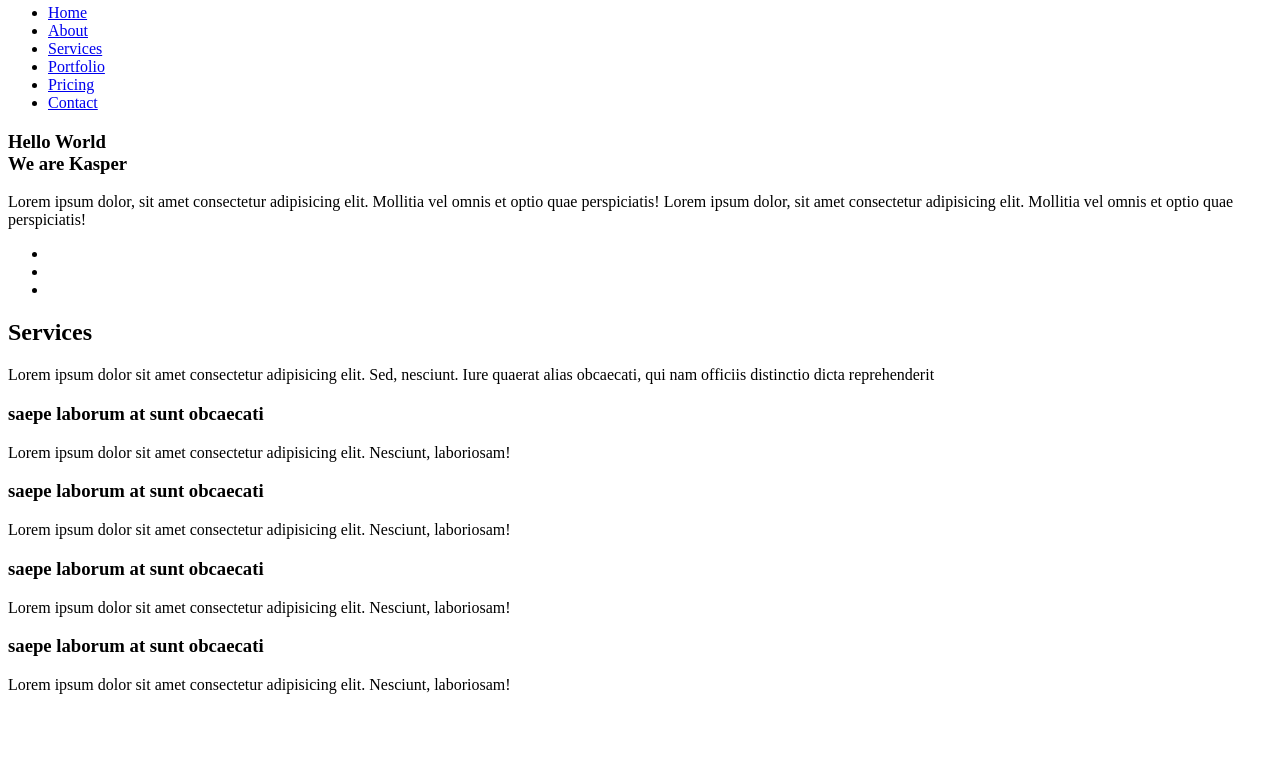
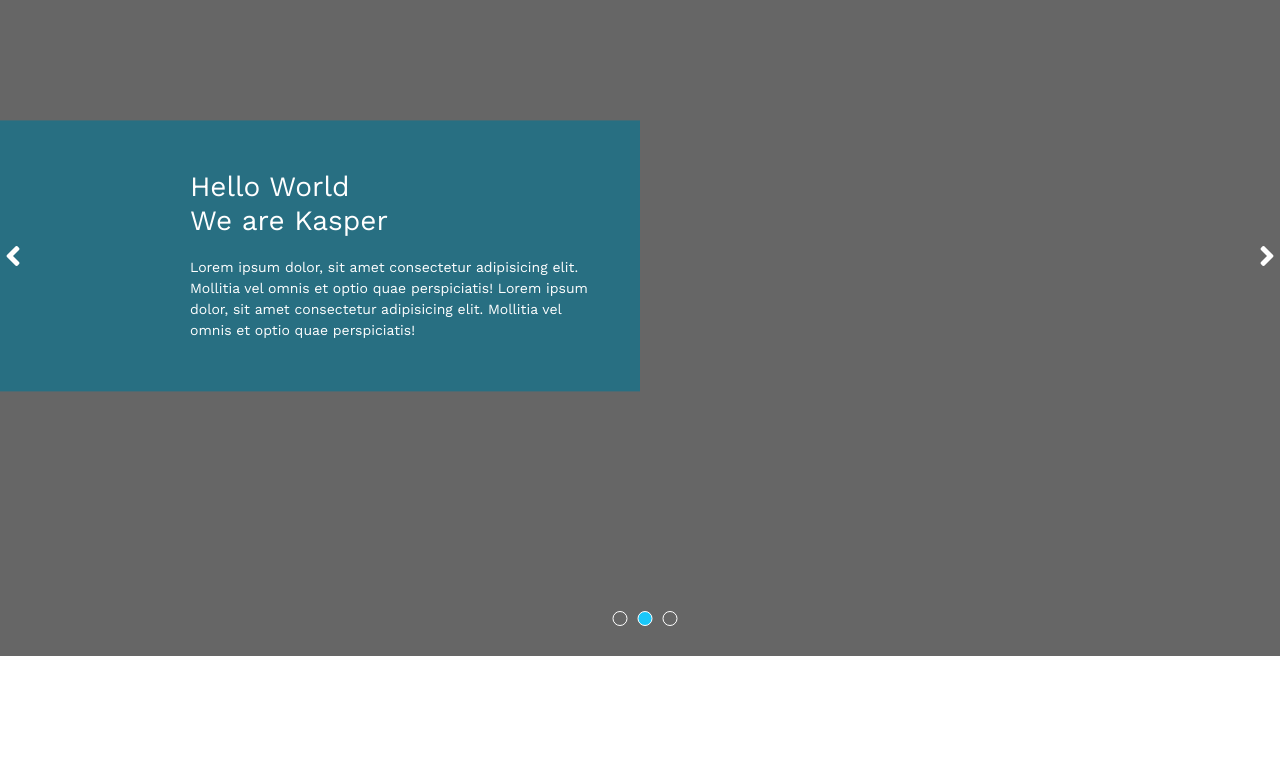
Before and after one commit to eslamsaadh/HTML-CSS-responsive-temp2, a plain HTML site: page index.html in a window 1280 px wide. Shown: the part 144-927 px from the top of the page. Drawn offline with nearby package versions, Linux system fonts and the light colour scheme; the site is published under a folder, as on GitHub Pages, so addresses that start at the root find nothing.

Commit message:
Update index.html

```diff
--- a/index.html
+++ b/index.html
@@ -6,11 +6,11 @@
     <meta name="viewport" content="width=device-width, initial-scale=1.0">
     <title>Kasper</title>
     <!-- Normalize Style File -->
-    <link rel="stylesheet" href="/css/normalize.css" />
+    <link rel="stylesheet" href="./css/normalize.css" />
     <!-- Font Awesome File  -->
-    <link rel="stylesheet" href="/css/all.min.css" />
+    <link rel="stylesheet" href="./css/all.min.css" />
     <!-- Kasper Main Style File -->
-    <link rel="stylesheet" href="/css/style.css" />
+    <link rel="stylesheet" href="./css/style.css" />
     <!-- Google Fonts -->
     <link rel="preconnect" href="https://fonts.googleapis.com">
     <link rel="preconnect" href="https://fonts.gstatic.com" crossorigin>
```
